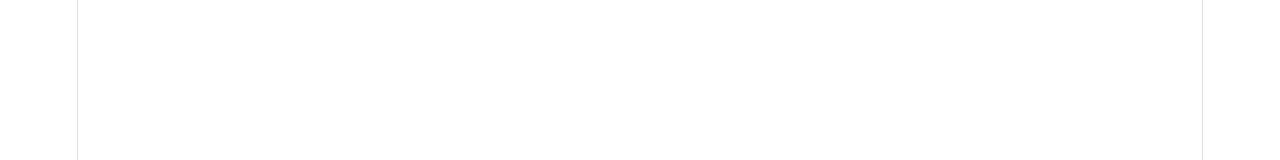
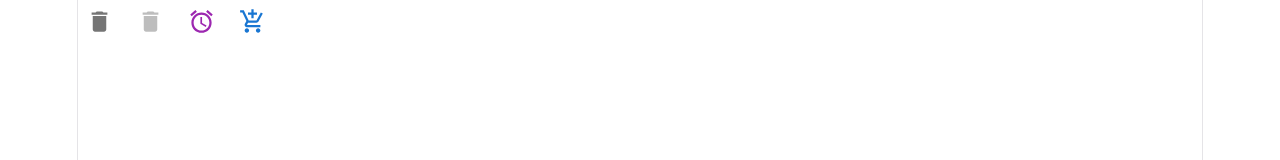
Before and after one commit to ALJAZARIhadi/todo-list-react, a React (Vite) app: page / in a window 1280 px wide. Shown: the top 160 px of the page. Built offline with nearby package versions, Linux system fonts and the light colour scheme.

Commit message:
Test icons confirmed

```diff
--- a/src/App.jsx
+++ b/src/App.jsx
@@ -3,13 +3,14 @@ import heroImg from './assets/hero.png'
 import reactLogo from './assets/react.svg'
 import viteLogo from './assets/vite.svg'
 import './App.css'
+import Test from './test'
 
 function App() {
   const [count, setCount] = useState(0)
 
   return (
     <>
-
+      <Test/>
     </>
   )
 }
--- a/src/test.jsx
+++ b/src/test.jsx
@@ -1,8 +1,24 @@
-export default function Test()
-{
-    return(
-        <>
-            <h1>React is working</h1>
-        </>
-    )
+import IconButton from '@mui/material/IconButton';
+import Stack from '@mui/material/Stack';
+import DeleteIcon from '@mui/icons-material/Delete';
+import AlarmIcon from '@mui/icons-material/Alarm';
+import AddShoppingCartIcon from '@mui/icons-material/AddShoppingCart';
+
+export default function IconButtons() {
+  return (
+    <Stack direction="row" spacing={1}>
+      <IconButton aria-label="delete">
+        <DeleteIcon />
+      </IconButton>
+      <IconButton aria-label="delete" disabled color="primary">
+        <DeleteIcon />
+      </IconButton>
+      <IconButton color="secondary" aria-label="add an alarm">
+        <AlarmIcon />
+      </IconButton>
+      <IconButton color="primary" aria-label="add to shopping cart">
+        <AddShoppingCartIcon />
+      </IconButton>
+    </Stack>
+  );
 }
```
